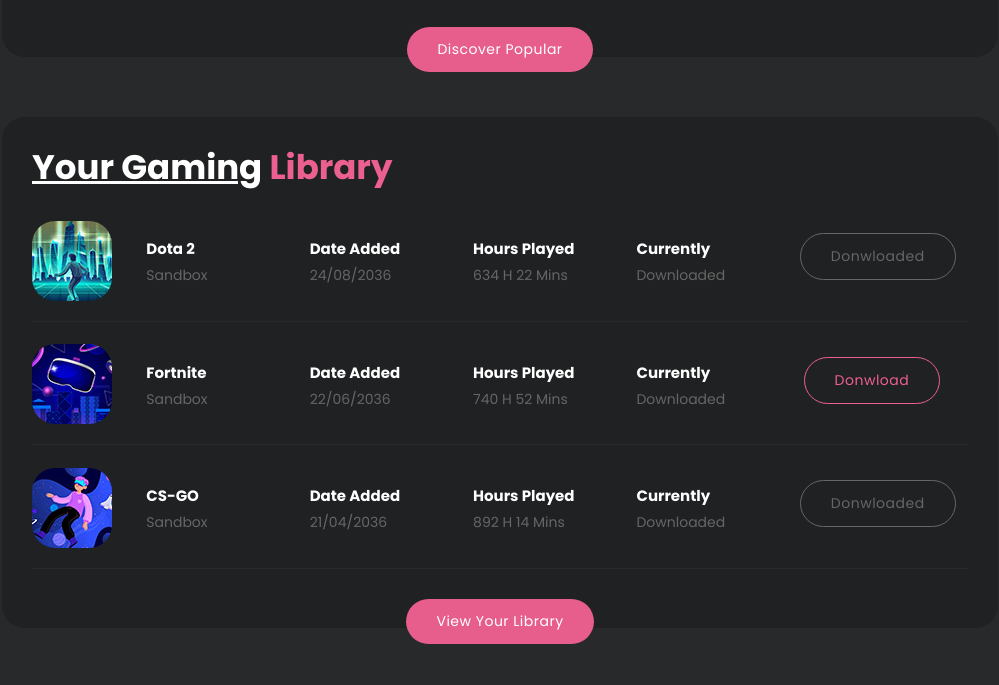
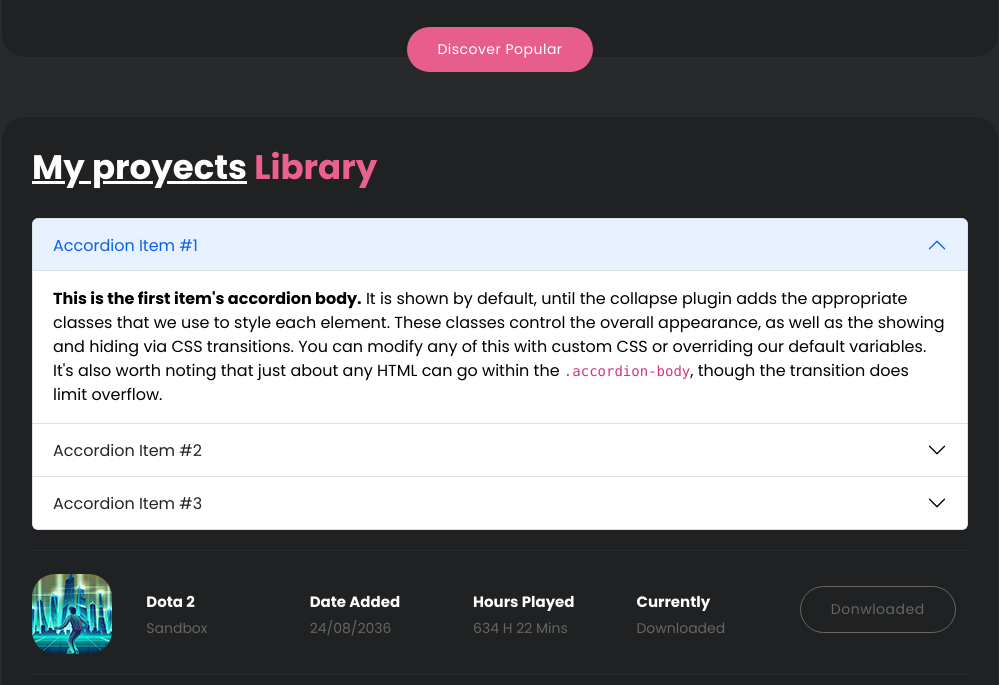
Before and after one commit to SrSebald/srsebald.github.io, a plain HTML site: page index.html in a window 1280 px wide. Shown: the part 1296-1981 px from the top of the page, without its empty margins (140-1139 px from the left). Drawn offline with nearby package versions, Linux system fonts and the light colour scheme.

Commit message:
Update index.html

```diff
--- a/index.html
+++ b/index.html
@@ -134,7 +134,7 @@
                   <div class="col-lg-3 col-sm-6">
                     <div class="item">
                       <img src="assets/images/popular-03.jpg" alt="">
-                      <h4>Dota2<br><span>Steam-X</span></h4>
+                      <h4>maicra<br><span>Steam-X</span></h4>
                       <ul>
                         <li><i class="fa fa-star"></i> 4.8</li>
                         <li><i class="fa fa-download"></i> 2.3M</li>
@@ -212,8 +212,49 @@
           <div class="gaming-library">
             <div class="col-lg-12">
               <div class="heading-section">
-                <h4><em>Your Gaming</em> Library</h4>
+                <h4><em>My proyects</em> Library</h4>
               </div>
+
+              <div class="accordion item" id="accordionExample">
+                <div class="accordion-item">
+                  <h2 class="accordion-header">
+                    <button class="accordion-button" type="button" data-bs-toggle="collapse" data-bs-target="#collapseOne" aria-expanded="true" aria-controls="collapseOne">
+                      Accordion Item #1
+                    </button>
+                  </h2>
+                  <div id="collapseOne" class="accordion-collapse collapse show" data-bs-parent="#accordionExample">
+                    <div class="accordion-body">
+                      <strong>This is the first item's accordion body.</strong> It is shown by default, until the collapse plugin adds the appropriate classes that we use to style each element. These classes control the overall appearance, as well as the showing and hiding via CSS transitions. You can modify any of this with custom CSS or overriding our default variables. It's also worth noting that just about any HTML can go within the <code>.accordion-body</code>, though the transition does limit overflow.
+                    </div>
+                  </div>
+                </div>
+                <div class="accordion-item">
+                  <h2 class="accordion-header">
+                    <button class="accordion-button collapsed" type="button" data-bs-toggle="collapse" data-bs-target="#collapseTwo" aria-expanded="false" aria-controls="collapseTwo">
+                      Accordion Item #2
+                    </button>
+                  </h2>
+                  <div id="collapseTwo" class="accordion-collapse collapse" data-bs-parent="#accordionExample">
+                    <div class="accordion-body">
+                      <strong>This is the second item's accordion body.</strong> It is hidden by default, until the collapse plugin adds the appropriate classes that we use to style each element. These classes control the overall appearance, as well as the showing and hiding via CSS transitions. You can modify any of this with custom CSS or overriding our default variables. It's also worth noting that just about any HTML can go within the <code>.accordion-body</code>, though the transition does limit overflow.
+                    </div>
+                  </div>
+                </div>
+                <div class="accordion-item">
+                  <h2 class="accordion-header">
+                    <button class="accordion-button collapsed" type="button" data-bs-toggle="collapse" data-bs-target="#collapseThree" aria-expanded="false" aria-controls="collapseThree">
+                      Accordion Item #3
+                    </button>
+                  </h2>
+                  <div id="collapseThree" class="accordion-collapse collapse" data-bs-parent="#accordionExample">
+                    <div class="accordion-body">
+                      <strong>This is the third item's accordion body.</strong> It is hidden by default, until the collapse plugin adds the appropriate classes that we use to style each element. These classes control the overall appearance, as well as the showing and hiding via CSS transitions. You can modify any of this with custom CSS or overriding our default variables. It's also worth noting that just about any HTML can go within the <code>.accordion-body</code>, though the transition does limit overflow.
+                    </div>
+                  </div>
+                </div>
+              </div>
+
+
               <div class="item">
                 <ul>
                   <li><img src="assets/images/game-01.jpg" alt="" class="templatemo-item"></li>
@@ -257,6 +298,9 @@
     </div>
   </div>
 
+
+
+
   <footer>
     <div class="container">
       <div class="row">
```
